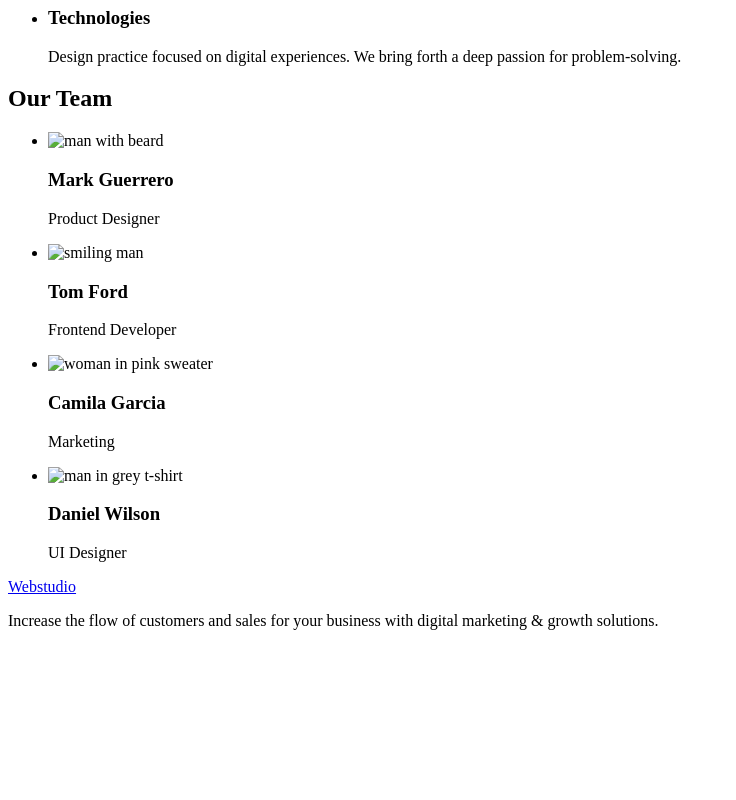
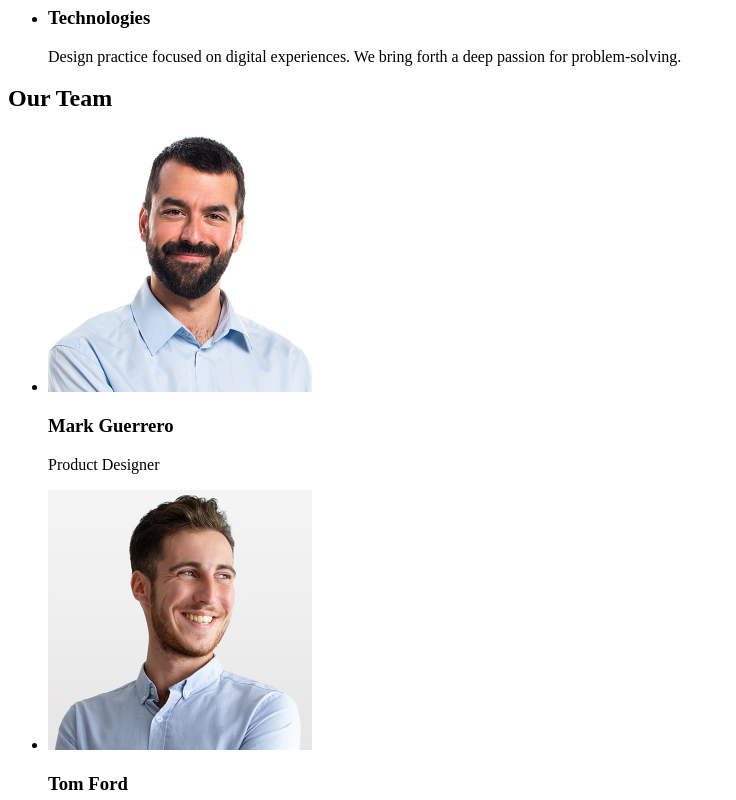
Before and after one commit to Anna-Smyrnova/goit-hw-1, a plain HTML site: page index.html in a window 1280 px wide. Shown: the part 480-1280 px from the top of the page, without its empty margins (0-736 px from the left). Before the commit the page ends 1126 px from the top, so only its background shows below. Drawn offline with Linux system fonts and the light colour scheme; the site is published under a folder, as on GitHub Pages, so addresses that start at the root find nothing.

Commit message:
up date file index

```diff
--- a/index.html
+++ b/index.html
@@ -60,24 +60,24 @@
         <section>
             <h2>Our Team</h2>
             <ul>
-                <li> <img src="/img/img01.jpg" alt="man with beard" width="264" height="260">
+                <li> <img src="./images/img01.jpg" alt="man with beard" width="264" height="260">
                     <h3>Mark Guerrero</h3>
                     <p>Product Designer</p>
                 </li>
 
-                <li> <img src="/img/img02.jpg" alt="smiling man" width="264" height="260">
+                <li> <img src="./images/img02.jpg" alt="smiling man" width="264" height="260">
                     <h3>Tom Ford</h3>
                     <p>Frontend Developer</p>
                 </li>
 
                 <li>
-                    <img src="/img/img03.jpg" alt="woman in pink sweater" width="264" height="260">
+                    <img src="./images/img03.jpg" alt="woman in pink sweater" width="264" height="260">
                     <h3>Camila Garcia</h3>
                     <p>Marketing</p>
                 </li>
 
                 <li>
-                    <img src="/img/img04.jpg" alt="man in grey t-shirt" width="264" height="260">
+                    <img src="./images/img04.jpg" alt="man in grey t-shirt" width="264" height="260">
                     <h3>Daniel Wilson</h3>
                     <p>UI Designer</p>
                 </li>
```
Also changed, not shown: images/img01.jpg (renamed from img/img01.jpg), images/img02.jpg (renamed from img/img02.jpg), images/img03.jpg (renamed from img/img03.jpg), images/img04.jpg (renamed from img/img04.jpg).
